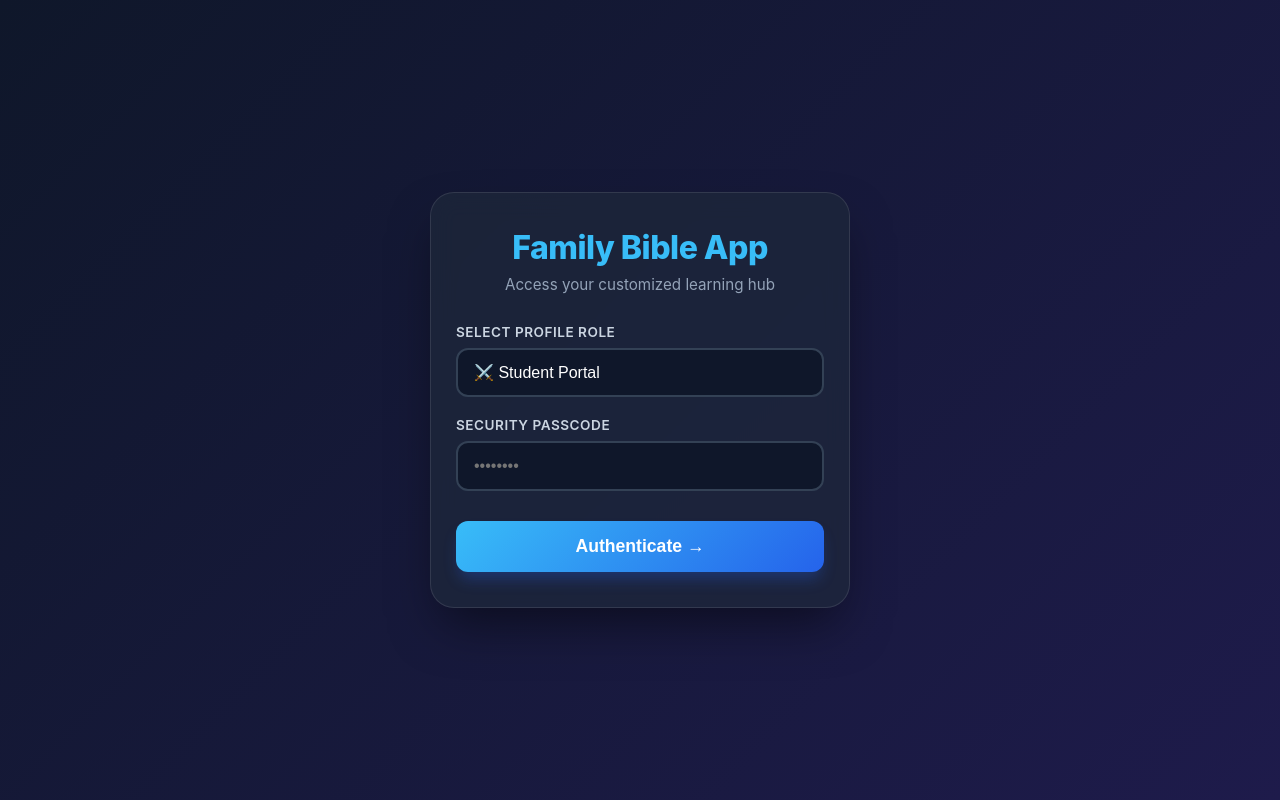
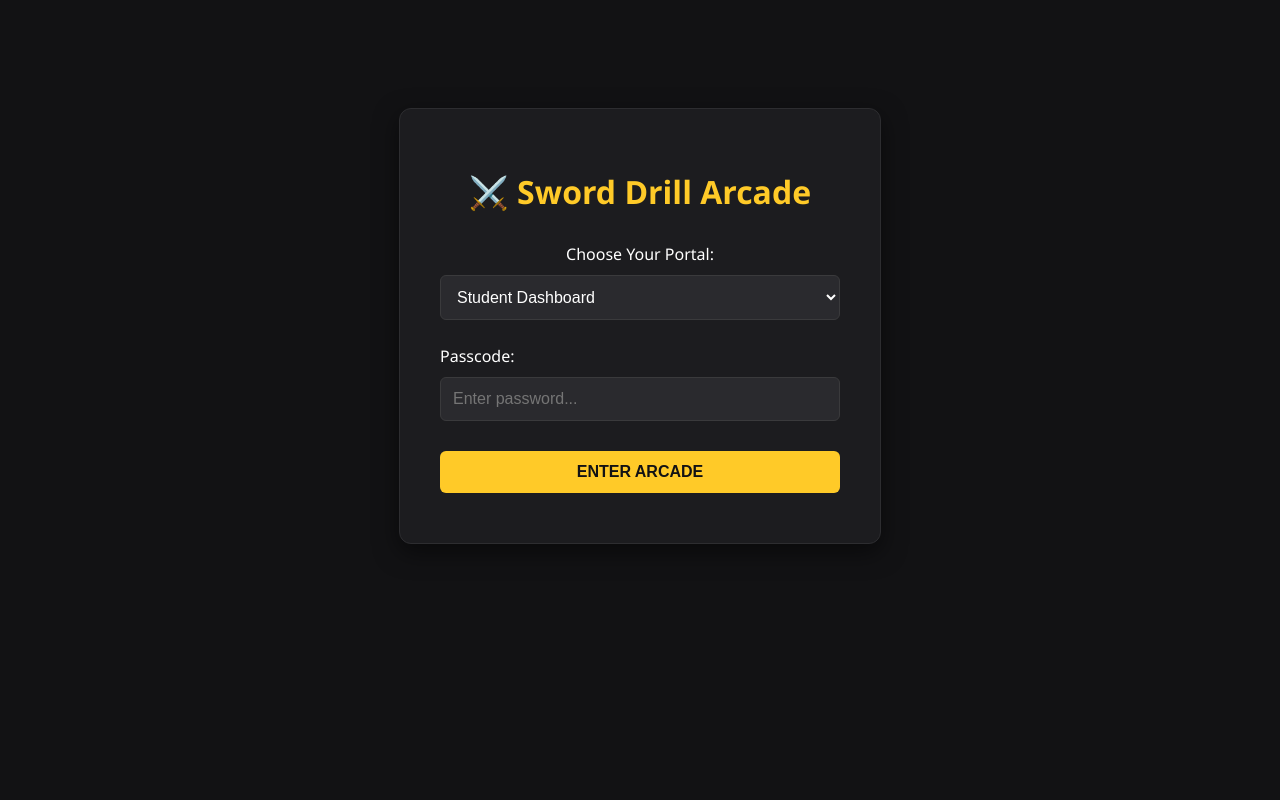
Before and after one commit to LiamN-Dev/bible_study_app, a Flask app: page / in a window 1280 px wide. Run offline with Flask 3, Linux system fonts and the light colour scheme.

Commit message:
Revamp login page design and functionality

```diff
--- a/templates/login.html
+++ b/templates/login.html
@@ -2,41 +2,59 @@
 <html lang="en">
 <head>
     <meta charset="UTF-8">
-    <meta name="viewport" content="width=device-width, initial-scale=1.0, maximum-scale=1.0, user-scalable=no">
-    <title>Family Sanctum Login</title>
+    <title>Bible Study Arcade - Login</title>
     <style>
-        * { box-sizing: border-box; margin: 0; padding: 0; }
-        body { font-family: -apple-system, BlinkMacSystemFont, "Segoe UI", Roboto, sans-serif; background: linear-gradient(135deg, #0f172a 0%, #1e1b4b 100%); min-height: 100vh; display: flex; align-items: center; justify-content: center; padding: 20px; }
-        .login-container { background: rgba(30, 41, 59, 0.7); backdrop-filter: blur(12px); border: 1px solid rgba(255,255,255,0.1); width: 100%; max-width: 420px; padding: 35px 25px; border-radius: 24px; box-shadow: 0 25px 50px -12px rgba(0,0,0,0.5); text-align: center; }
-        h1 { color: #38bdf8; font-size: 2rem; margin-bottom: 8px; font-weight: 800; letter-spacing: -0.5px; }
-        p { color: #94a3b8; font-size: 0.95rem; margin-bottom: 30px; }
-        .form-group { margin-bottom: 20px; text-align: left; }
-        label { display: block; color: #cbd5e1; font-weight: 600; font-size: 0.85rem; margin-bottom: 8px; text-transform: uppercase; letter-spacing: 0.5px; }
-        select, input { width: 100%; padding: 14px 16px; background: #0f172a; border: 2px solid #334155; border-radius: 12px; color: white; font-size: 1rem; outline: none; transition: all 0.2s; -webkit-appearance: none; }
-        select:focus, input:focus { border-color: #38bdf8; box-shadow: 0 0 0 4px rgba(56, 189, 248, 0.15); }
-        .btn-submit { width: 100%; background: linear-gradient(135deg, #38bdf8, #2563eb); color: white; border: none; padding: 15px; border-radius: 12px; font-size: 1.1rem; font-weight: 700; cursor: pointer; transition: transform 0.1s, opacity 0.2s; margin-top: 10px; box-shadow: 0 10px 15px -3px rgba(37, 99, 235, 0.3); }
-        .btn-submit:active { transform: scale(0.98); opacity: 0.95; }
+        body { font-family: 'Segoe UI', Tahoma, Geneva, Verdana, sans-serif; background: #121214; color: #fff; text-align: center; padding-top: 100px; }
+        .login-card { background: #1c1c1f; max-width: 400px; margin: 0 auto; padding: 40px; border-radius: 12px; box-shadow: 0 8px 24px rgba(0,0,0,0.5); border: 1px solid #2d2d30; }
+        h1 { margin-bottom: 30px; color: #ffca28; }
+        select, input, button { width: 100%; padding: 12px; margin: 10px 0; border-radius: 6px; border: 1px solid #3a3a3c; background: #2a2a2e; color: white; box-sizing: border-box; font-size: 16px; }
+        button { background: #ffca28; color: #121214; font-weight: bold; border: none; cursor: pointer; margin-top: 20px; transition: 0.2s; }
+        button:hover { background: #ffe082; }
     </style>
 </head>
 <body>
-    <div class="login-container">
-        <h1>Family Bible App</h1>
-        <p>Access your customized learning hub</p>
-        <form action="/login" method="POST">
-            <div class="form-group">
-                <label for="role">Select Profile Role</label>
-                <select name="role" id="role">
-                    <option value="student">⚔️ Student Portal</option>
-                    <option value="parent">🏡 Parent Insights</option>
-                    <option value="admin">🛠️ Command Console</option>
-                </select>
-            </div>
-            <div class="form-group">
-                <label for="password">Security Passcode</label>
-                <input type="password" name="password" id="password" placeholder="••••••••" required autocomplete="current-password">
-            </div>
-            <button type="submit" class="btn-submit">Authenticate →</button>
-        </form>
-    </div>
+
+<div class="login-card">
+    <h1>⚔️ Sword Drill Arcade</h1>
+    <form id="loginForm">
+        <label for="role">Choose Your Portal:</label>
+        <select name="role" id="role">
+            <option value="student">Student Dashboard</option>
+            <option value="parent">Parent Portal</option>
+            <option value="admin">Liam (Admin)</option>
+        </select>
+
+        <label for="password" style="display:block; margin-top: 15px; text-align: left;">Passcode:</label>
+        <input type="password" name="password" id="password" required placeholder="Enter password...">
+
+        <button type="submit">ENTER ARCADE</button>
+    </form>
+</div>
+
+<script>
+    document.getElementById('loginForm').addEventListener('submit', function(e) {
+        e.preventDefault(); // Stop page from redirecting
+
+        const formData = new FormData(this);
+
+        fetch('/login', {
+            method: 'POST',
+            body: formData
+        })
+        .then(response => response.json())
+        .then(data => {
+            if (data.success) {
+                // Password correct! Go to portal
+                window.location.href = data.redirect_url;
+            } else {
+                // Password wrong! Pop up alert window smoothly
+                alert("❌ " + data.message);
+                document.getElementById('password').value = ''; // Clear input field
+            }
+        })
+        .catch(err => console.error("Error:", err));
+    });
+</script>
+
 </body>
 </html>
```
